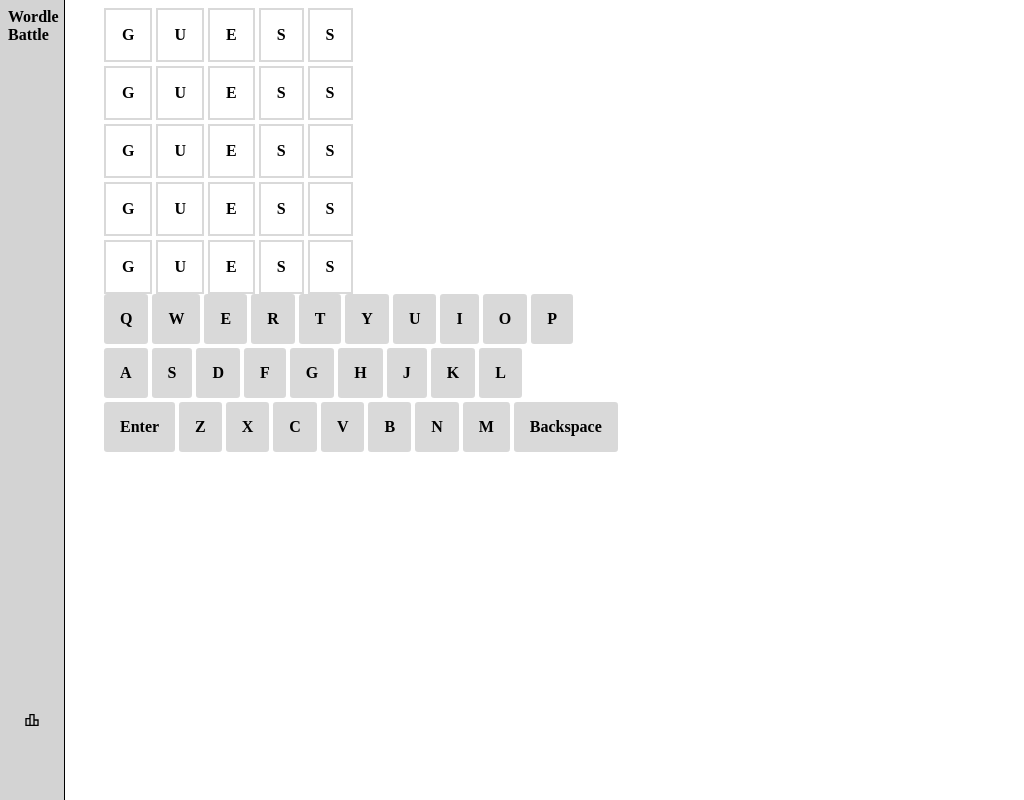
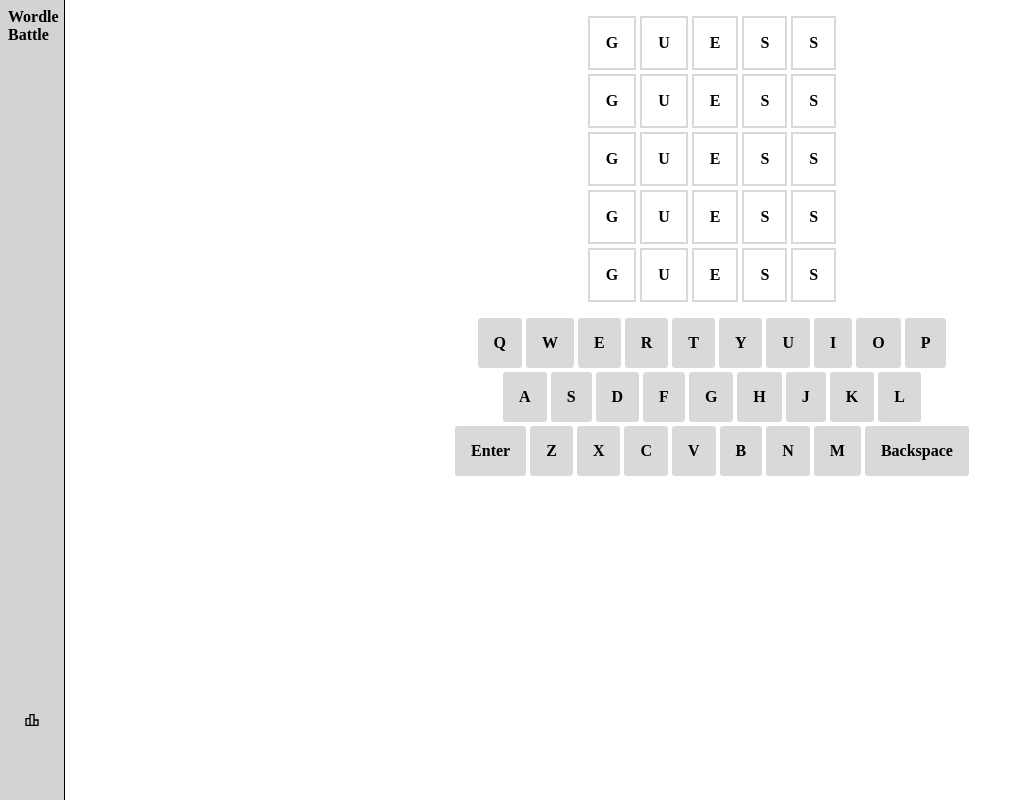
Before and after one commit to louieluuu/wordleforever, a React app: page / in a window 1280 px wide. Shown: the whole page, without its empty margins (0-1024 px from the left). Built offline with nearby package versions, Linux system fonts and the light colour scheme; some icons are missing; the HTML template or start-up script is replaced by a standard one.

Commit message:
Add game container for styling

```diff
--- a/src/App.jsx
+++ b/src/App.jsx
@@ -15,8 +15,8 @@ function App() {
 
     <NavBar />
 
+      <div className="game-container">
         {/* Game board */}
-
         <div className="game-board">
           <div className="game-board__row">
             <div className="game-board__tile"> G </div>
@@ -93,6 +93,9 @@ function App() {
             <div className="keyboard__tile"> Backspace </div>
           </div>
         </div>
+      </div>
+
+
     </>
   )
 }
--- a/src/index.scss
+++ b/src/index.scss
@@ -43,10 +43,20 @@ $nav-width: 3rem;
     }
 }
 
+.game-container {
+    display: flex;
+    flex-direction: column;
+    margin-left: $nav-width;
+    gap: 1rem;
+    margin-top: 1rem;
+    margin-bottom: 1rem;
+}
+
 .game-board {
     margin-left: $nav-width;
     display: flex;
     flex-direction: column;
+    align-items: center;
     gap: 0.25rem;
 
     &__row {
@@ -65,6 +75,7 @@ $nav-width: 3rem;
     margin-left: $nav-width;
     display: flex;
     flex-direction: column;
+    align-items: center;
     gap: 0.25rem;
 
     &__row {
```
Lines whose indentation alone changed are shown as unchanged.
